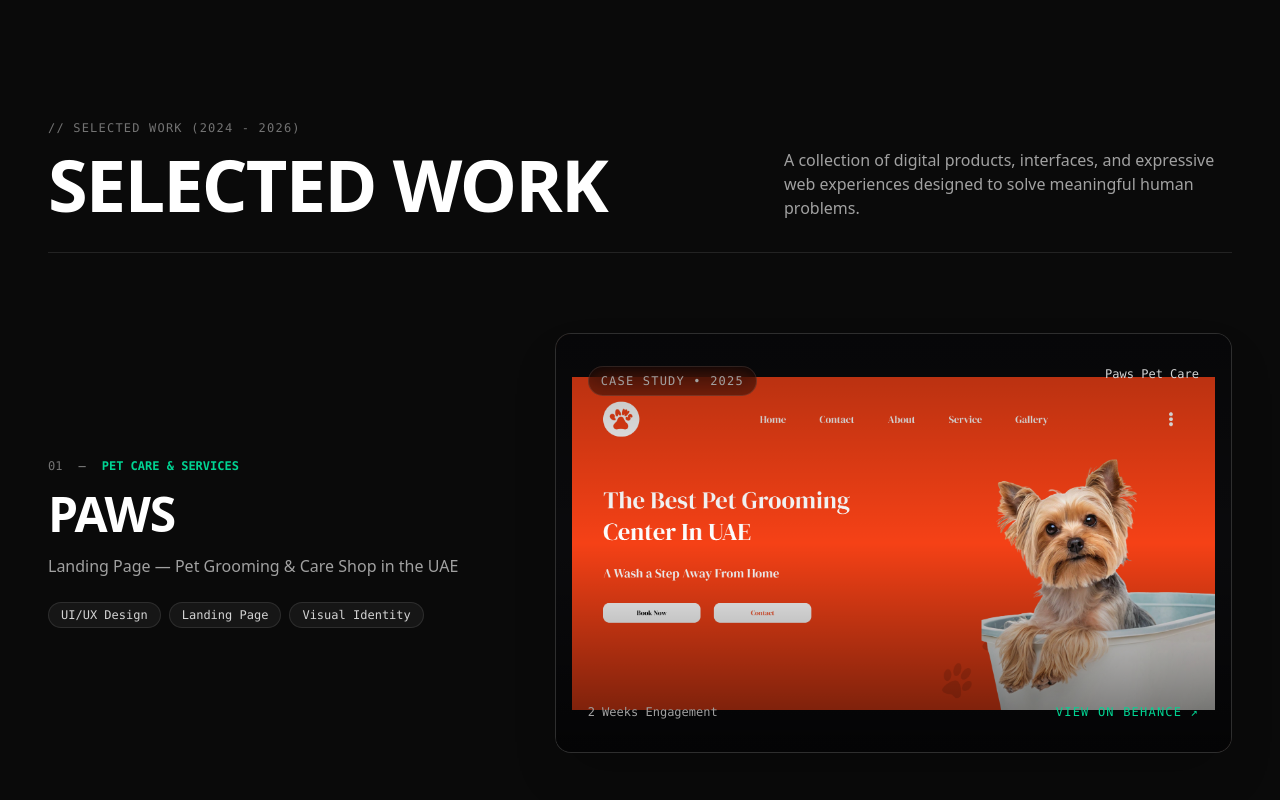
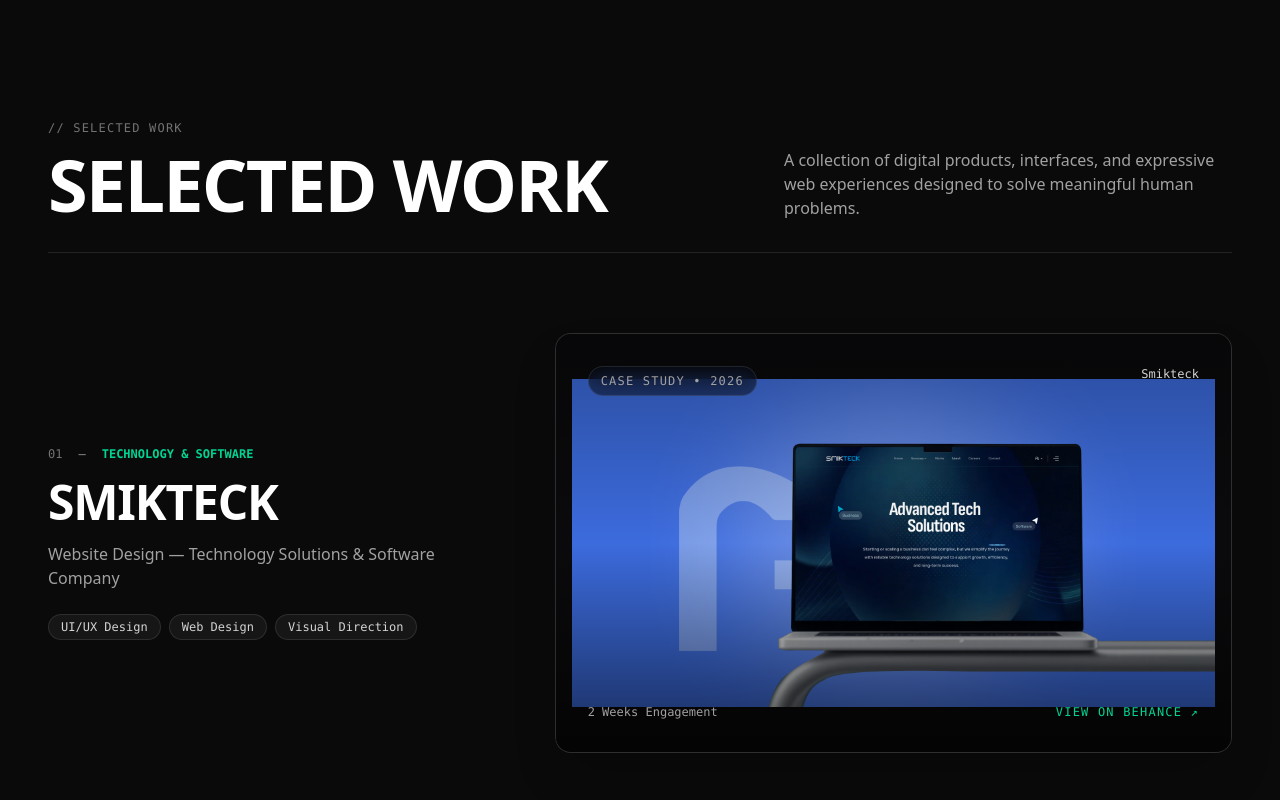
Before and after one commit to Jesna-Dev/jesna-elizabeth-portfolio, a Next.js app: page / in a window 1280 px wide. Shown: the part 1640-2440 px from the top of the page. Built offline with nearby package versions, Linux system fonts and the light colour scheme; no server answers.

Commit message:
update project 1

```diff
--- a/components/SelectedWork.tsx
+++ b/components/SelectedWork.tsx
@@ -19,7 +19,7 @@
         <div className="mb-20 flex flex-col md:flex-row md:items-end justify-between gap-6 border-b border-white/10 pb-8">
           <div>
             <span className="text-xs font-mono uppercase tracking-widest text-neutral-500 block mb-3">
-              // Selected Work (2024 - 2026)
+              // Selected Work
             </span>
             <h2 className="text-4xl sm:text-5xl md:text-7xl font-bold tracking-tight text-white uppercase">
               Selected Work
--- a/data/projects.ts
+++ b/data/projects.ts
@@ -71,57 +71,57 @@
 
 export const FEATURED_PROJECTS: Project[] = [
   {
-    slug: 'paw',
+    slug: 'smikteck',
     number: '01',
-    title: 'PAWS',
-    subtitle: 'Landing Page — Pet Grooming & Care Shop in the UAE',
-    category: 'Pet Care & Services',
-    services: ['UI/UX Design', 'Landing Page', 'Visual Identity'],
-    year: '2025',
-    client: 'Paws Pet Care',
+    title: 'SMIKTECK',
+    subtitle: 'Website Design — Technology Solutions & Software Company',
+    category: 'Technology & Software',
+    services: ['UI/UX Design', 'Web Design', 'Visual Direction'],
+    year: '2026',
+    client: 'Smikteck',
     role: 'UI/UX Designer',
     duration: '2 Weeks',
     tools: ['Figma', 'Photoshop'],
     summary:
-      'A warm, high-energy landing page for a UAE pet grooming centre, built on a single saturated orange field, editorial serif type, and cut-out pet photography that carries the personality of the shop.',
+      'A dark, atmospheric website for a technology solutions company, built on a deep navy field, a glowing dot-grid sphere, and a condensed display headline that frames business and software as one offer.',
     problem:
-      'Local grooming businesses usually live on generic booking templates or social profiles alone, so nothing on screen communicates warmth, trust, or what the service actually involves before a customer calls.',
+      'Tech service companies tend to look interchangeable online — stock gradients, vague claims, and crowded hero sections that never make clear who the company helps or what it actually builds.',
     objective:
-      'Design a landing page that reads as friendly and premium at once, puts booking within immediate reach, and lets a first-time visitor understand the services and see real grooming results without hunting.',
+      'Design a site that feels technical and premium in the first screen, states the offer in plain language, and gives business and software clients an equally clear route into services, past work, and contact.',
     research: [
-      'Reviewed pet grooming and veterinary sites across the UAE for tone, booking flow, and trust signals.',
-      'Studied how cut-out photography behaves against flat single-colour backgrounds.',
-      'Tested white-on-orange contrast across headline, body, and button states.'
+      'Reviewed technology consultancies and software studios for tone, hero structure, and how they present services.',
+      'Studied dark-mode interfaces for depth, glow, and texture without losing legibility.',
+      'Tested light-on-navy contrast across the display headline, body copy, and small navigation labels.'
     ],
     userInsights: [
-      'Pet owners look for the animal first — photography sets the emotional tone before any copy is read.',
-      'Booking and contacting are two different intents, so both deserve a visible action rather than one buried menu.',
-      'A short, plain-language promise reassures faster than a list of service specifications.'
+      'Prospective clients decide in seconds whether a company “gets” technology — the visual atmosphere does that work before the copy.',
+      'Business owners and technical buyers arrive with different questions, so both audiences need to see themselves named up front.',
+      'A short, reassuring promise lands better than a list of technologies and acronyms.'
     ],
     designExploration:
-      'Committed to one saturated orange as the whole brand field, with white reserved for type and actions so the palette never competes with the pet photography. Paired a high-contrast serif headline with a rounded paw logo mark and soft paw motifs used as background texture.',
+      'Set the whole page on a deep navy-to-teal field with a softly lit dot-grid sphere as the hero’s focal point, and reserved a single cyan accent for the wordmark and interactive details. Paired a tall condensed headline with floating cursor tags — Business and Software — that hint at collaboration and keep the hero feeling alive.',
     wireframesSummary:
-      'Wireframed the hero composition and its dual call to action, the five-item navigation rail (Home, Contact, About, Service, Gallery), the service cards, and the grooming gallery grid.',
+      'Wireframed the hero composition with its centred headline and floating tags, the six-item navigation (Home, Services, Works, About, Careers, Contact) with a services dropdown, the account and menu controls, and the service and work sections below.',
     results: [
-      'A single-colour brand field that stays recognisable across every section of the page.',
-      'Booking and contact placed side by side in the hero, so neither intent is a dead end.',
-      'Cut-out pet photography carrying the warmth that stock grooming imagery usually flattens.'
+      'A distinctive dark identity that separates the brand from template-driven competitors.',
+      'Business and software audiences both acknowledged in the very first screen.',
+      'A clear navigation structure that leads straight to services, work, careers, and contact.'
     ],
     learnings: [
-      'One committed brand colour can do the work of an entire palette when photography supplies the variation.',
-      'A serif headline against a playful subject keeps a friendly brand from reading as childish.'
+      'Texture and light can carry a dark interface — a single glow does more than a full gradient palette.',
+      'Small motion cues like floating tags make a static hero feel interactive without adding complexity.'
     ],
-    heroGradient: 'from-orange-900/40 via-neutral-900 to-black',
-    accentColor: '#f03c12',
+    heroGradient: 'from-sky-900/40 via-neutral-900 to-black',
+    accentColor: '#1fb6e6',
     galleryImages: [
-      { title: 'Hero Composition', caption: 'Serif headline, dual call to action, and cut-out pet photography', color: '#7c2d12' },
-      { title: 'Navigation & Brand Mark', caption: 'Paw logo mark with the five-item top rail', color: '#9a3412' },
-      { title: 'Service Cards', caption: 'Grooming, washing, and care services at a glance', color: '#c2410c' },
-      { title: 'Gallery Grid', caption: 'Before and after grooming results', color: '#ea580c' }
+      { title: 'Hero Composition', caption: 'Condensed headline over the glowing dot-grid sphere', color: '#0c1a2e' },
+      { title: 'Navigation & Wordmark', caption: 'Cyan-accented wordmark with the six-item top rail', color: '#0f2a44' },
+      { title: 'Floating Tags', caption: 'Business and Software cursor tags framing the offer', color: '#134e6f' },
+      { title: 'Services & Work', caption: 'Service offering and selected work below the fold', color: '#0e7490' }
     ],
-    behanceUrl: 'https://www.behance.net/gallery/222469221/Paw-Landing-page-for-pet-care-shop',
-    showcaseImage: '/paw.png',
-    bannerImage: '/paw.png'
+    behanceUrl: 'https://www.behance.net/gallery/256495663/Smikteck',
+    showcaseImage: '/smikteck.png',
+    bannerImage: '/smikteck.png'
   },
   {
     slug: 'anamtha-agri',
```
Also changed, not shown: public/smikteck.png (added).
